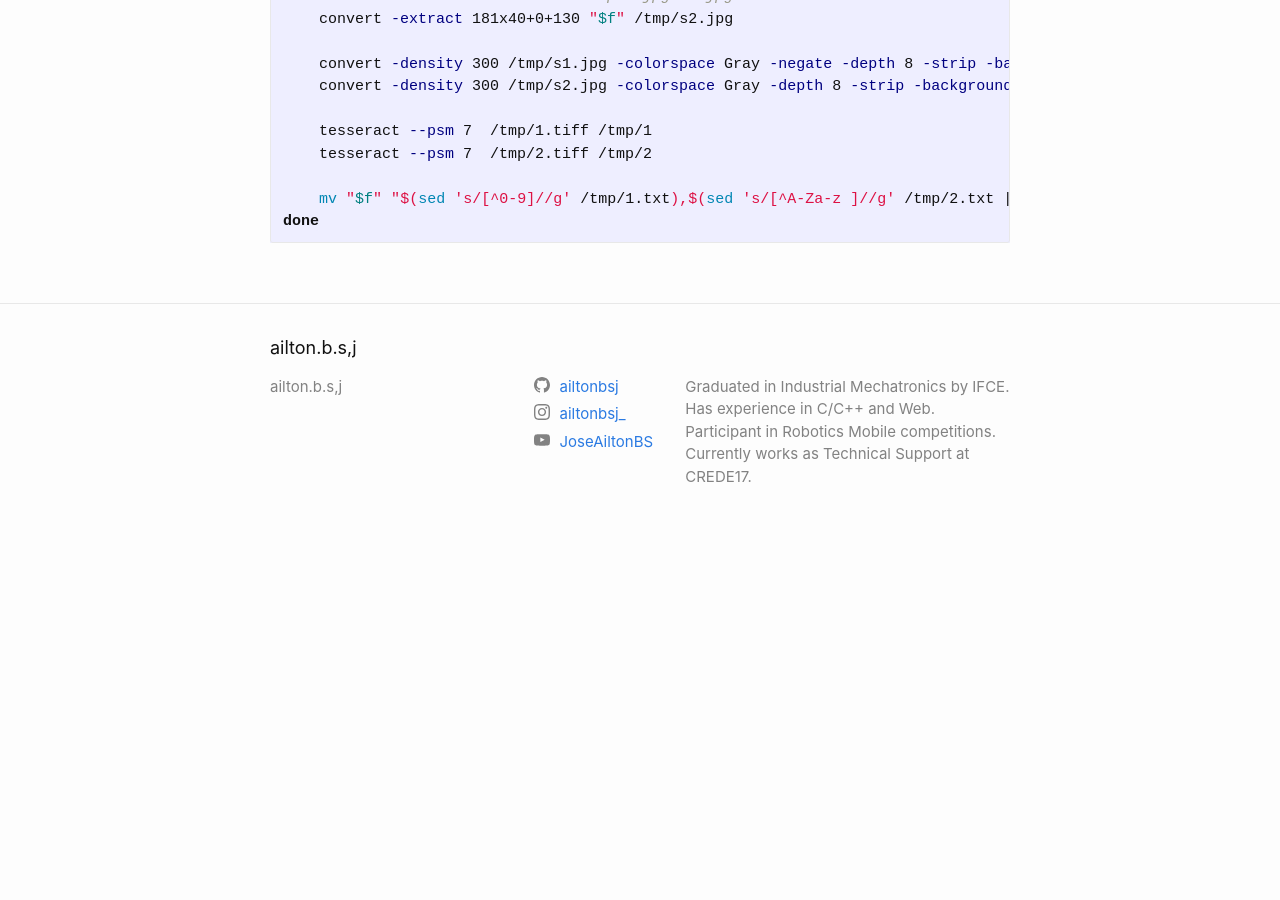
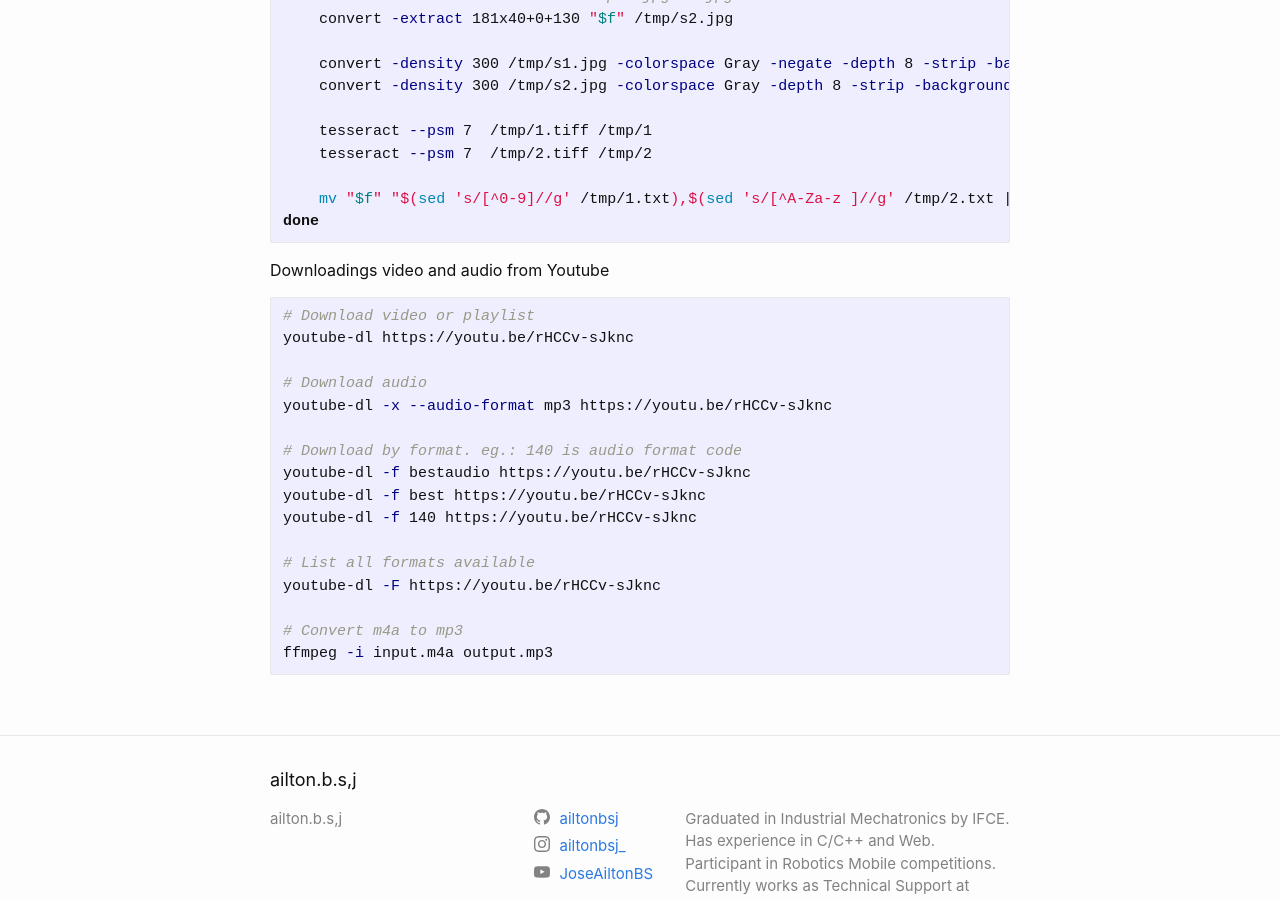
Before and after one commit to ailtonbsj/ailtonbsj.github.io, a Jekyll site: the page built from _posts/2019-05-10-some-utils-commands-and-tool-for-multimedia.md, in a window 1280 px wide and 900 px high, scrolled down 1820 px. Built offline with Jekyll 4.4.1, drawn with Linux system fonts in a browser that asks for light colours; comment, search, counter and statistics services are not loaded; before the commit the page ends 2368 px from its top, so only the background shows below that.

Commit message:
added some commands

````diff
--- a/_posts/2019-05-10-some-utils-commands-and-tool-for-multimedia.md
+++ b/_posts/2019-05-10-some-utils-commands-and-tool-for-multimedia.md
@@ -87,3 +87,23 @@ for f in "$@"; do
     mv "$f" "$(sed 's/[^0-9]//g' /tmp/1.txt),$(sed 's/[^A-Za-z ]//g' /tmp/2.txt | xargs).jpg"
 done
 ```
+
+Downloadings video and audio from Youtube
+```bash
+# Download video or playlist
+youtube-dl https://youtu.be/rHCCv-sJknc
+
+# Download audio
+youtube-dl -x --audio-format mp3 https://youtu.be/rHCCv-sJknc
+
+# Download by format. eg.: 140 is audio format code
+youtube-dl -f bestaudio https://youtu.be/rHCCv-sJknc
+youtube-dl -f best https://youtu.be/rHCCv-sJknc
+youtube-dl -f 140 https://youtu.be/rHCCv-sJknc
+
+# List all formats available
+youtube-dl -F https://youtu.be/rHCCv-sJknc
+
+# Convert m4a to mp3
+ffmpeg -i input.m4a output.mp3
+```
````
Also changed, not shown: _posts/2018-11-16-some-utils-commands-and-tool-for-linux.md (+2 -11 lines), _posts/2018-12-09-cryptography-with-openssl.md (+3 -1 lines), _posts/2021-10-23-some-commands-for-servers-with-linux.md (added, +35 -0 lines).
